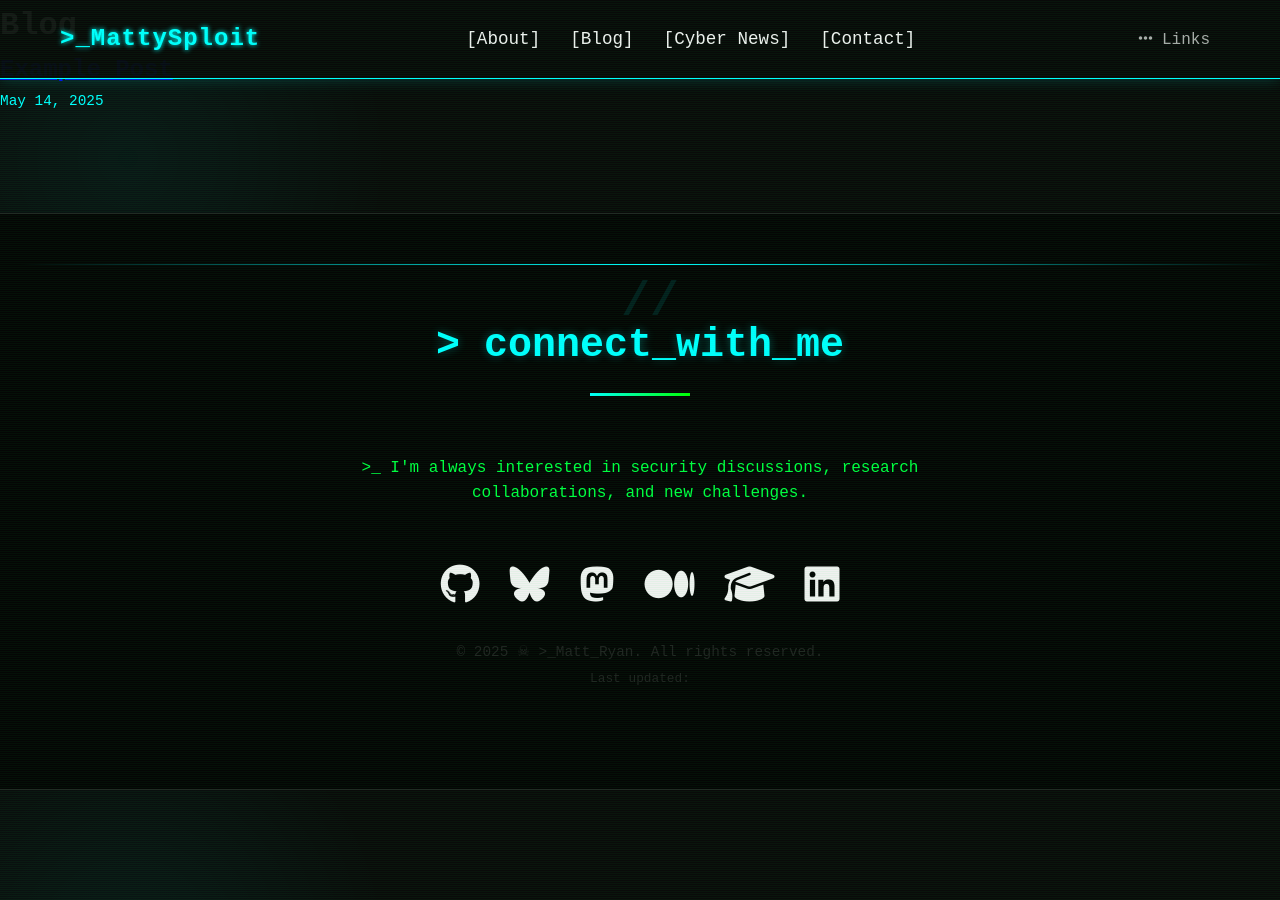
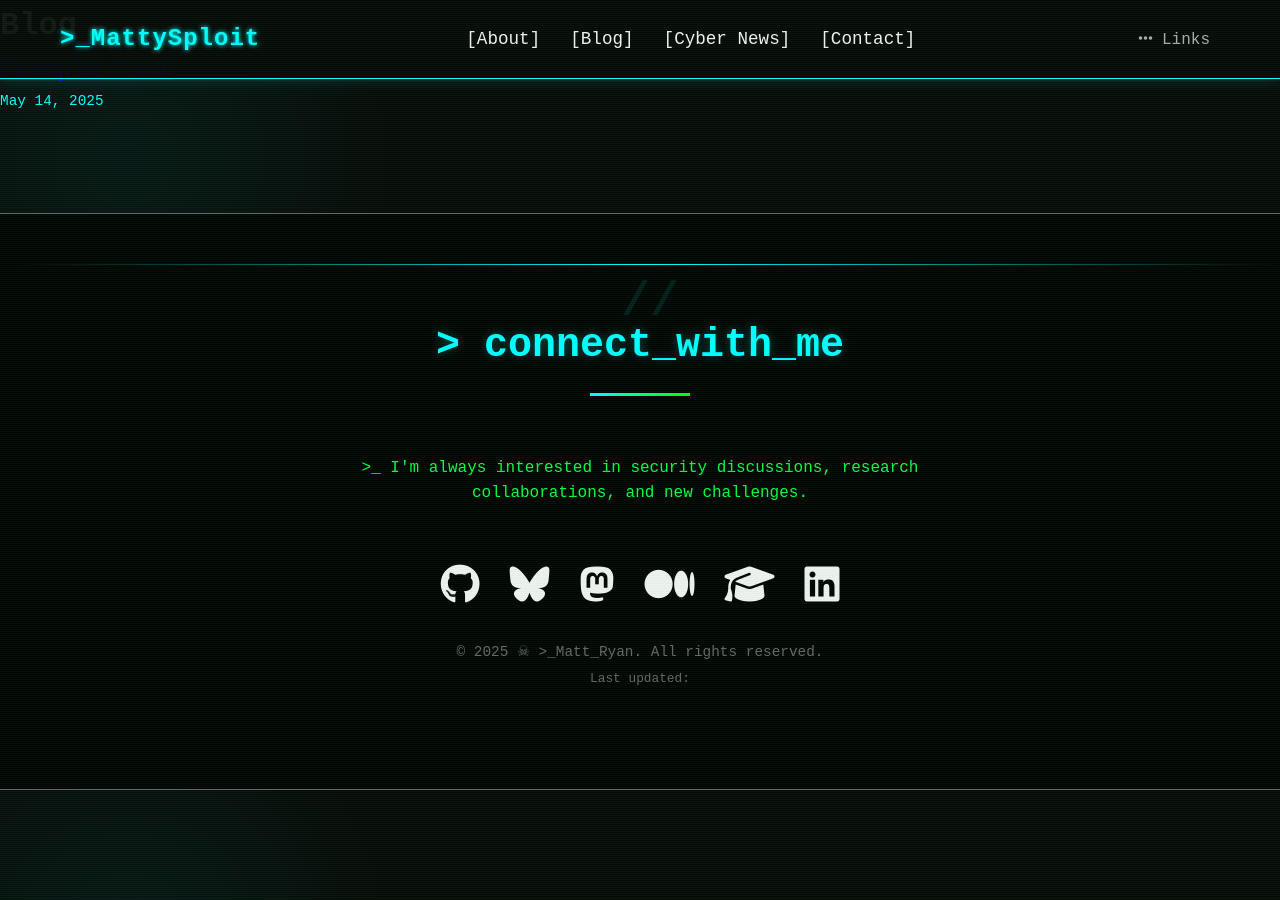
Before and after one commit to CTI-Buddy/cti-buddy.github.io, a Jekyll site: the page built from blog.md, in a window 1280 px wide. Built offline with Jekyll 4.4.1, drawn with Linux system fonts in a browser that asks for light colours.

Commit message:
Update style.css

```diff
--- a/assets/css/style.css
+++ b/assets/css/style.css
@@ -6,7 +6,7 @@
             --dark: #0a0a0a;
             --darker: #050505;
             --light: #f0f0f0;
-            --gray: #222222;
+            --gray: #666666;
             --matrix-green: #00ff41;
         }
 
```
